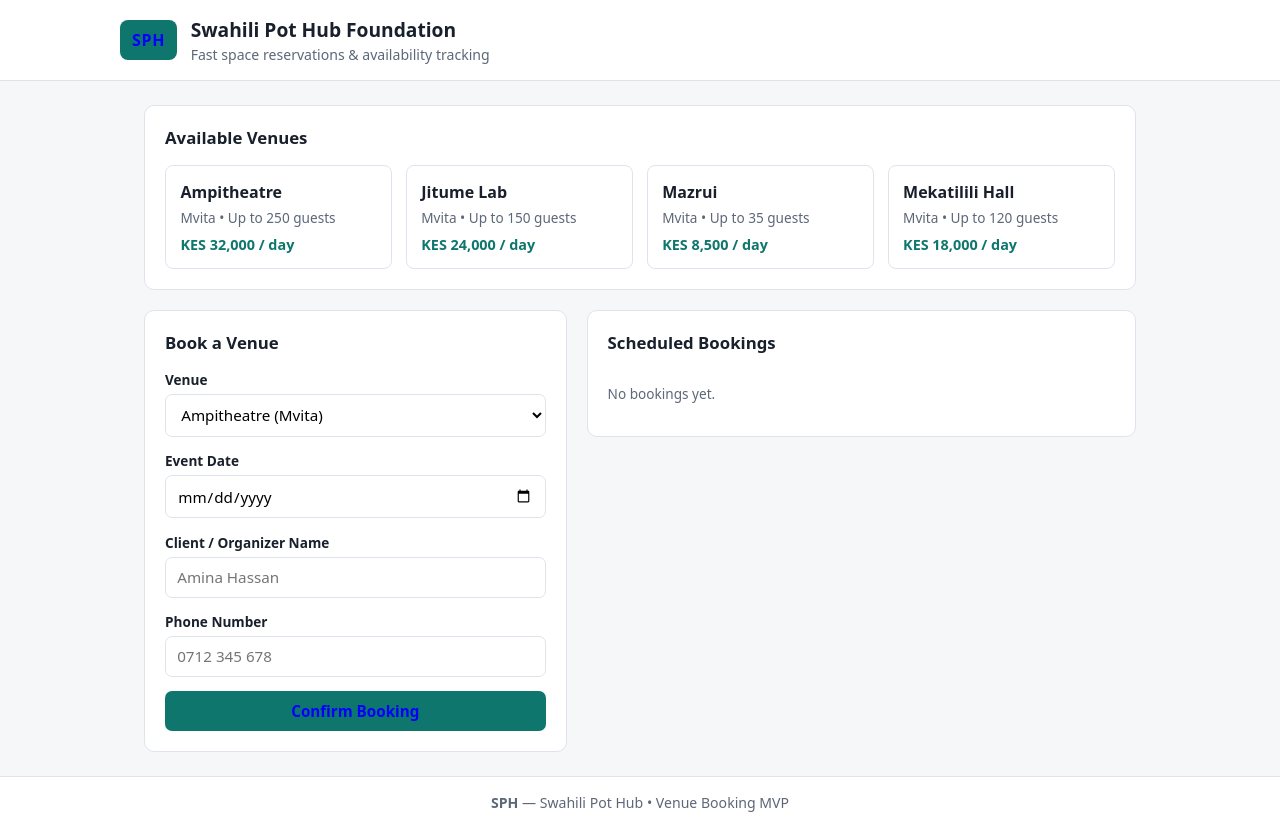
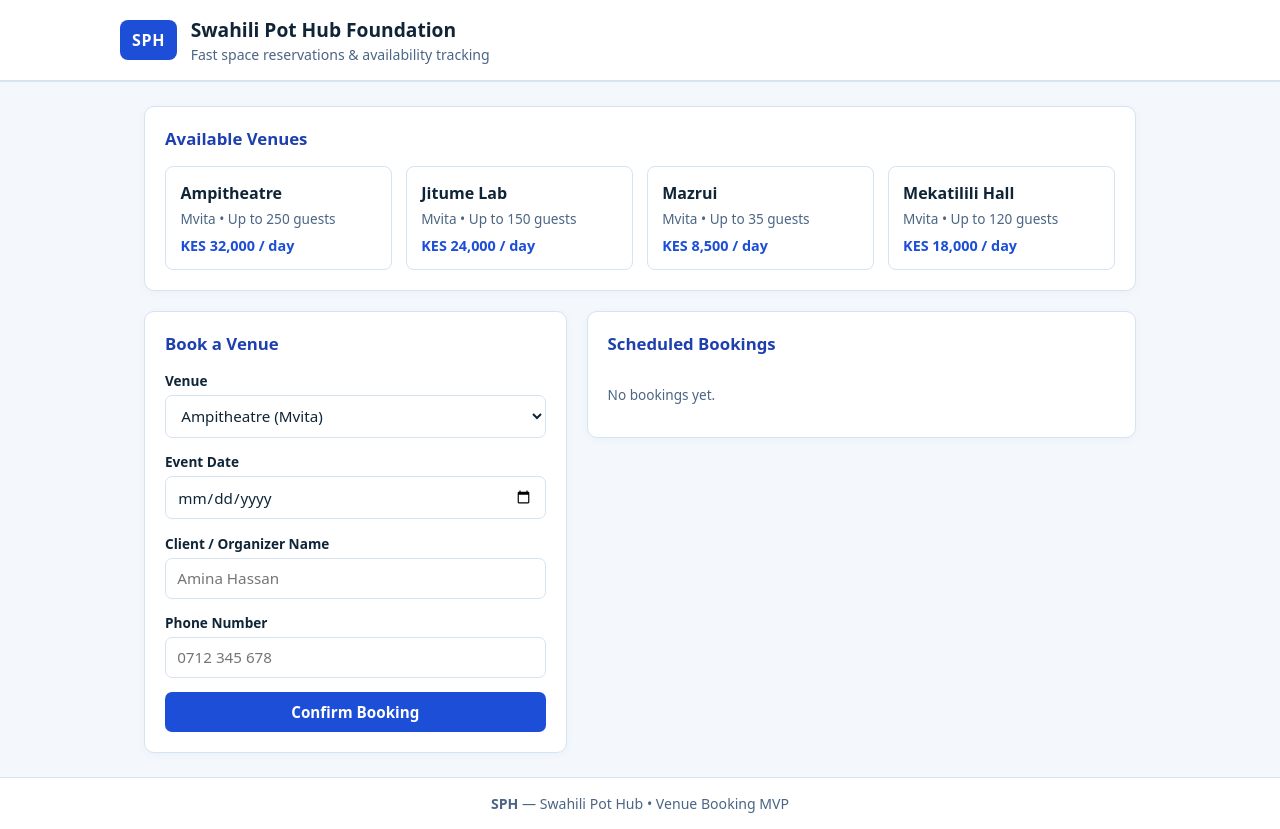
Before and after one commit to lilmowdy/Venue_Booking_Web_App, a Flask app: page / in a window 1280 px wide. Run offline with Flask 3, Linux system fonts and the light colour scheme; data comes from the database, SQL or seed files in the repository; data that the repository does not hold is empty.

Commit message:
still, new css theme

```diff
--- a/static/style.css
+++ b/static/style.css
@@ -1,14 +1,15 @@
 :root {
-  --bg: #f6f7f9;
+  --bg: #f4f8fc;
   --surface: #ffffff;
-  --text: #18202c;
-  --muted: #5c6778;
-  --border: #dfe4ec;
-  --accent: #0f766e;
-  --accent-hover: #115e59;
+  --text: #0f2537;
+  --muted: #4b6584;
+  --border: #d5e3f2;
+  --accent: #1d4ed8;
+  --accent-hover: #1e40af;
+  --accent-soft: #eff6ff;
   --danger: #b91c1c;
   --error-bg: #fef2f2;
-  --ok-bg: #f0fdfa;
+  --ok-bg: #eff6ff;
 }
 
 * {
@@ -27,7 +28,7 @@ body {
 
 .topbar {
   background: var(--surface);
-  border-bottom: 1px solid var(--border);
+  border-bottom: 2px solid var(--border);
   padding: 1rem 1.5rem;
 }
 
@@ -41,7 +42,7 @@ body {
 
 .badge {
   background: var(--accent);
-  color: blue;
+  color: #ffffff;
   font-weight: 700;
   padding: 0.55rem 0.75rem;
   border-radius: 8px;
@@ -51,6 +52,7 @@ body {
 .brand h1 {
   margin: 0;
   font-size: 1.2rem;
+  color: var(--text);
 }
 
 .brand p {
@@ -75,11 +77,13 @@ body {
   border: 1px solid var(--border);
   border-radius: 10px;
   padding: 1.25rem;
+  box-shadow: 0 2px 8px rgba(29, 78, 216, 0.04);
 }
 
 .panel h2 {
   margin: 0 0 1rem;
   font-size: 1.05rem;
+  color: var(--accent-hover);
 }
 
 .venues-grid {
@@ -89,21 +93,24 @@ body {
 }
 
 .venue-card {
+  background: var(--surface);
   border: 1px solid var(--border);
   border-radius: 8px;
   padding: 0.9rem;
   cursor: pointer;
-  transition: border-color 0.15s ease, transform 0.15s ease;
+  transition: border-color 0.15s ease, background-color 0.15s ease, transform 0.15s ease;
 }
 
 .venue-card:hover {
   border-color: var(--accent);
+  background: var(--accent-soft);
   transform: translateY(-1px);
 }
 
 .venue-card strong {
   display: block;
   margin-bottom: 0.3rem;
+  color: var(--text);
 }
 
 .venue-meta {
@@ -136,6 +143,7 @@ label {
   font-size: 0.85rem;
   font-weight: 600;
   margin-bottom: 0.3rem;
+  color: var(--text);
 }
 
 input,
@@ -152,15 +160,24 @@ button {
 input,
 select {
   margin-bottom: 0.9rem;
-  background: #fff;
+  background: var(--surface);
+  color: var(--text);
+}
+
+input:focus,
+select:focus {
+  outline: none;
+  border-color: var(--accent);
+  box-shadow: 0 0 0 3px rgba(29, 78, 216, 0.14);
 }
 
 button {
   background: var(--accent);
-  color: blue;
+  color: #ffffff;
   border: none;
   font-weight: 600;
   cursor: pointer;
+  transition: background-color 0.15s ease;
 }
 
 button:hover {
@@ -183,7 +200,7 @@ button:hover {
 .feedback.ok {
   background: var(--ok-bg);
   color: var(--accent-hover);
-  border: 1px solid #99f6e4;
+  border: 1px solid #bfdbfe;
 }
 
 .hidden {
@@ -201,6 +218,7 @@ button:hover {
   justify-content: space-between;
   align-items: center;
   gap: 0.75rem;
+  background: var(--surface);
   border: 1px solid var(--border);
   border-radius: 8px;
   padding: 0.75rem 0.9rem;
@@ -214,7 +232,7 @@ button:hover {
 
 .btn-cancel {
   width: auto;
-  background: transparent;
+  background: var(--surface);
   color: var(--danger);
   border: 1px solid #fecaca;
   padding: 0.4rem 0.65rem;
```
